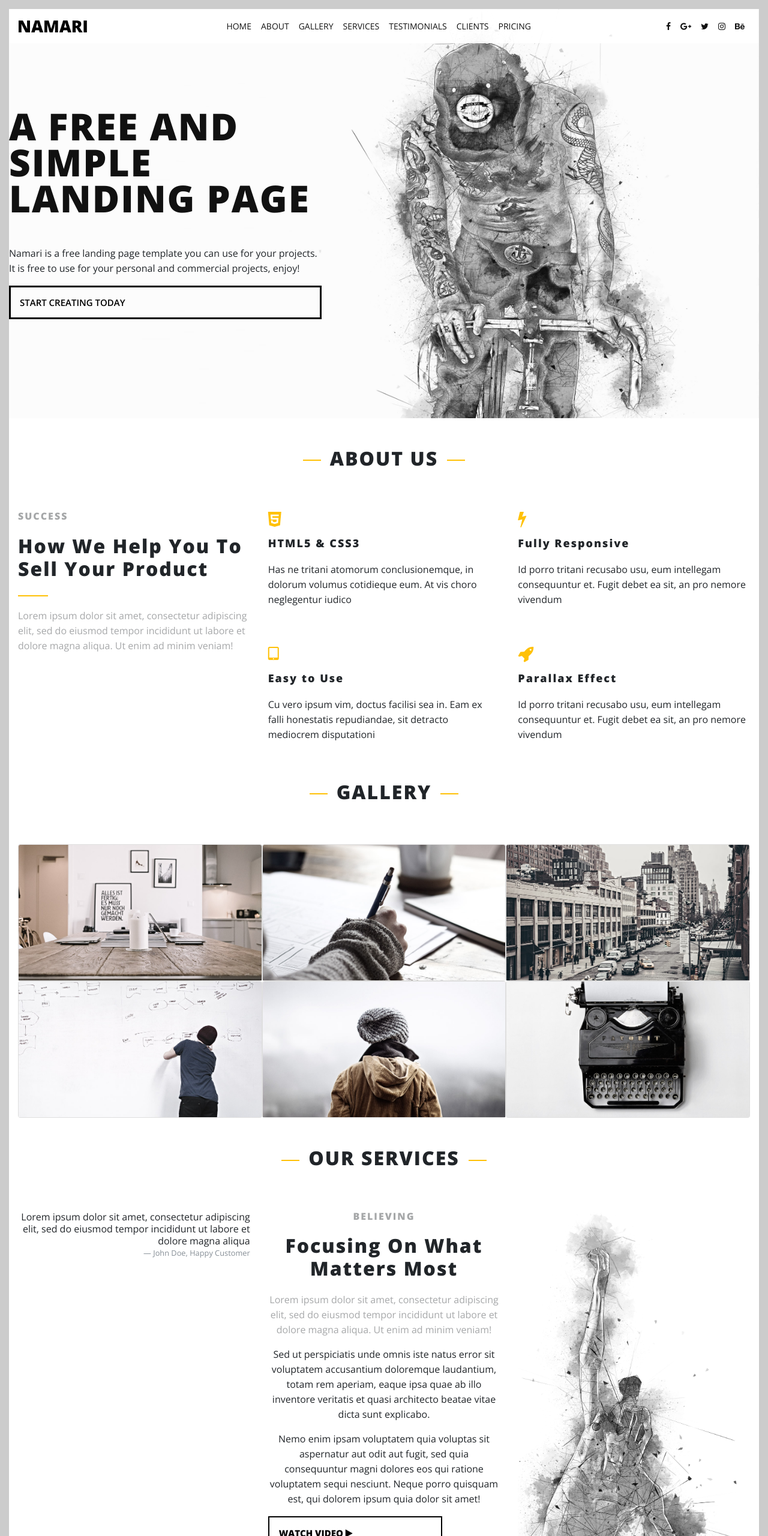
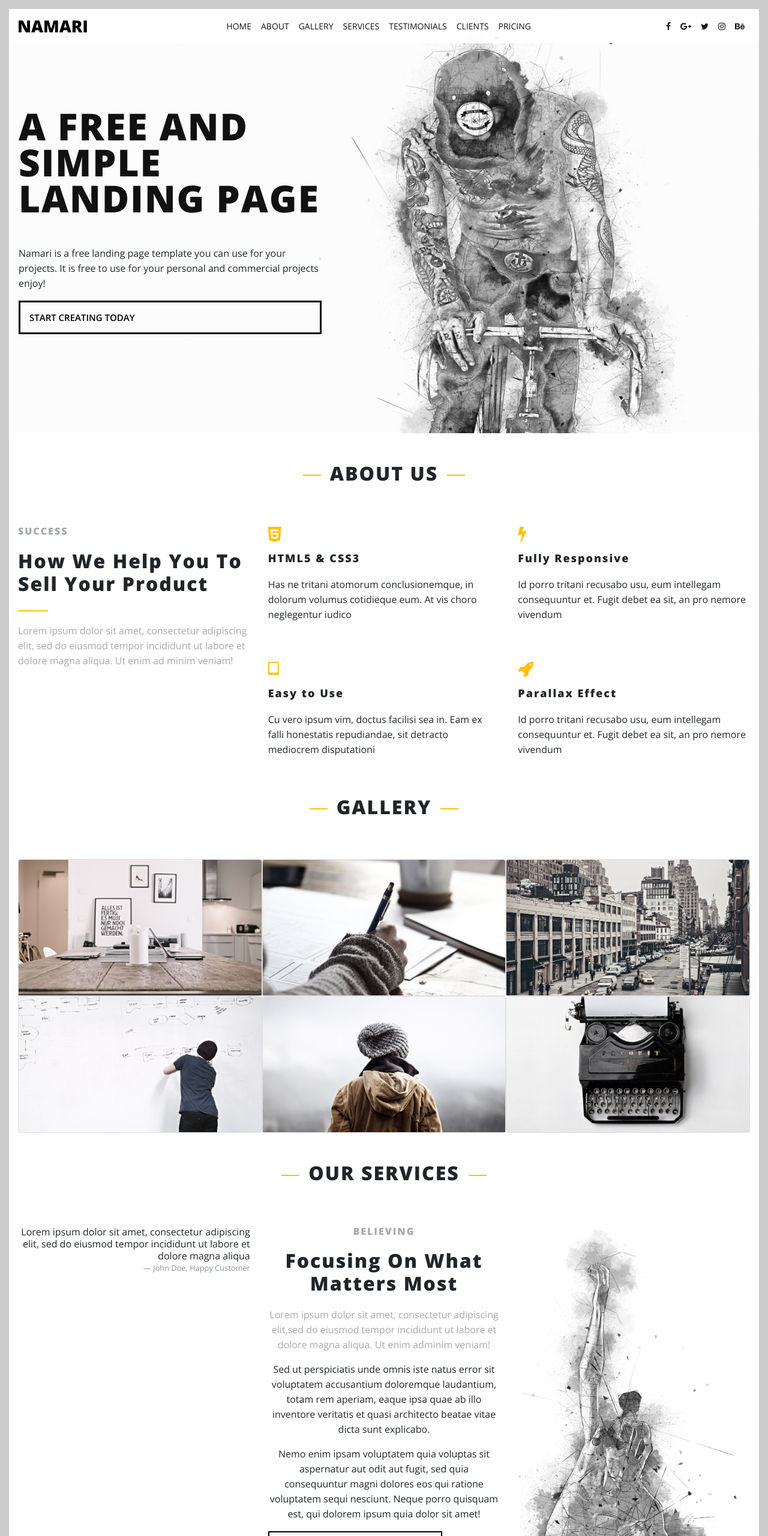
Before and after one commit to ronybarua-ethical18/namari-onepage-html5-template, a plain HTML site: page index.html in a window 1280 px wide. Shown: the top 2560 px of the page at 60% size. Drawn offline with nearby package versions, Linux system fonts and the light colour scheme.

Commit message:
header content updated

```diff
--- a/assets/css/style.css
+++ b/assets/css/style.css
@@ -207,7 +207,7 @@ blockquote{
 .content{
 
 	overflow:hidden;
-	padding:150px 0;
+	padding:150px 0 150px 16px;
 }
 .content a{
 
--- a/index.html
+++ b/index.html
@@ -86,8 +86,7 @@
 			<div class="content col-md-5 col-md-offset-7 text-left">
 				<h1 class="text-sm-left wow fadeInUp" data-wow-delay="">A FREE AND SIMPLE LANDING PAGE</h1><br>
 				<p class="text-sm-left wow fadeInUp" data-wow-delay="0.2s">Namari is a free landing page template
-					you can use for your projects. It is free to use for your personal and commercial projects,
-					enjoy!</p>
+					you can use for your projects. It is free to use for your personal and commercial projects enjoy!</p>
 				<a href="" class="text-sm-left  wow fadeInUp" data-wow-delay="0.4s">start creating today</a>
 			</div>
 		</div>
@@ -211,26 +210,18 @@
 				<div class="service-details pt-5 pb-5">
 					<div class="row">
 						<div class="service-quote col-md-4 wow fadeInUp" data-wow-delay="">
-							<blockquote class="blockquote text-right">Lorem ipsum dolor sit amet, consectetur
-								adipiscing elit, sed do eiusmod tempor incididunt ut labore et dolore magna
-								aliqua
-								<br>
-								<footer class="blockquote-footer">John Doe, Happy Customer</footer>
+							<blockquote class="blockquote text-right">Lorem ipsum dolor sit amet, consectetur adipiscing elit, sed do eiusmod tempor incididunt ut labore et dolore magna aliqua
+							<br>
+							<footer class="blockquote-footer">John Doe, Happy Customer</footer>
 							</blockquote>
 						</div>
 						<div class="service-focus col-md-4 col-sm-6 wow fadeInUp" data-wow-delay="">
 							<h6 class="color-opacity">BELIEVING</h6>
 							<h2>Focusing On What Matters Most</h2>
-							<p class="color-opacity">Lorem ipsum dolor sit amet, consectetur adipiscing elit,
-								sed do eiusmod tempor incididunt ut labore et dolore magna aliqua. Ut enim ad
-								minim veniam!</p>
-							<p>Sed ut perspiciatis unde omnis iste natus error sit voluptatem accusantium
-								doloremque laudantium, totam rem aperiam, eaque ipsa quae ab illo inventore
-								veritatis et quasi architecto beatae vitae dicta sunt explicabo.</p>
+							<p class="color-opacity">Lorem ipsum dolor sit amet, consectetur adipiscing elit,sed do eiusmod tempor incididunt ut labore et dolore magna aliqua. Ut enim adminim veniam!</p>
+							<p>Sed ut perspiciatis unde omnis iste natus error sit voluptatem accusantium doloremque laudantium, totam rem aperiam, eaque ipsa quae ab illo inventore veritatis et quasi architecto beatae vitae dicta sunt explicabo.</p>
 
-							<p>Nemo enim ipsam voluptatem quia voluptas sit aspernatur aut odit aut fugit, sed
-								quia consequuntur magni dolores eos qui ratione voluptatem sequi nesciunt. Neque
-								porro quisquam est, qui dolorem ipsum quia dolor sit amet!</p>
+							<p>Nemo enim ipsam voluptatem quia voluptas sit aspernatur aut odit aut fugit, sed quia consequuntur magni dolores eos qui ratione voluptatem sequi nesciunt. Neque porro quisquam est, qui dolorem ipsum quia dolor sit amet!</p>
 							<a href="" class="text-left mr-auto w-75 p-3">watch video <i class="fa fa-play"></i></a>
 						</div>
 						<div class="service-image col-md-4 col-sm-6 wow fadeInUp" data-wow-delay="">
@@ -258,8 +249,7 @@
 							<img src="assets/img/user-images/user-1.jpg" alt="" />
 							<div class="media-body">
 								<blockquote class="blockquote text-center"><i class="fa fa-quote-left"></i>
-									Lorem ipsum dolor sit amet, consectetur adipiscing elit, sed do eiusmod
-									tempor incididunt ut labore et dolore magna aliqua <i class="fa fa-quote-right"></i>
+									Lorem ipsum dolor sit amet, consectetur adipiscing elit, sed do eiusmod tempor incididunt ut labore et dolore magna aliqua <i class="fa fa-quote-right"></i>
 									<footer class="blockquote-footer">John Doe, Happy Customer</footer>
 								</blockquote>
 							</div>
@@ -268,8 +258,7 @@
 							<img src="assets/img/user-images/user-2.jpg" alt="" />
 							<div class="media-body">
 								<blockquote class="blockquote text-center"><i class="fa fa-quote-left"></i>
-									Lorem ipsum dolor sit amet, consectetur adipiscing elit, sed do eiusmod
-									tempor incididunt ut labore et dolore magna aliqua <i class="fa fa-quote-right"></i>
+									Lorem ipsum dolor sit amet, consectetur adipiscing elit, sed do eiusmod tempor incididunt ut labore et dolore magna aliqua <i class="fa fa-quote-right"></i>
 									<footer class="blockquote-footer">Roslyn Doe - Happy Customer</footer>
 								</blockquote>
 							</div>
@@ -278,8 +267,7 @@
 							<img src="assets/img/user-images/user-3.jpg" alt="" />
 							<div class="media-body">
 								<blockquote class="blockquote text-center"><i class="fa fa-quote-left"></i>
-									Lorem ipsum dolor sit amet, consectetur adipiscing elit, sed do eiusmod
-									tempor incididunt ut labore et dolore magna aliqua <i class="fa fa-quote-right"></i>
+									Lorem ipsum dolor sit amet, consectetur adipiscing elit, sed do eiusmod tempor incididunt ut labore et dolore magna aliqua <i class="fa fa-quote-right"></i>
 									<footer class="blockquote-footer">Thomas Doe - Happy Customer</footer>
 								</blockquote>
 							</div>
@@ -301,9 +289,7 @@
 						<div class="clients-details col-md-6 text-left wow fadeInUp" data-wow-delay="">
 							<h5 class="color-opacity">TRUST</h5>
 							<h2 class="heading-line text-sm-center">Companies who use our services</h2>
-							<p class="color-opacity">Lorem ipsum dolor sit amet, consectetur adipiscing elit,
-								sed do eiusmod tempor incididunt ut labore et dolore magna aliqua. Ut enim ad
-								minim veniam!</p>
+							<p class="color-opacity">Lorem ipsum dolor sit amet, consectetur adipiscing elit, sed do eiusmod tempor incididunt ut labore edolore magna aliqua. Ut enim adminim veniam!</p>
 						</div>
 						<div class="clients-logo col-md-2 col-sm-4 wow fadeInUp" data-wow-delay="">
 							<div class="company-image">
@@ -409,7 +395,8 @@
 								<p class="color-opacity">Most popular choice</p>
 								<div class="pricing-package bg-warning m-2 p-3 text-white">
 									<h1 class="text-white">$29</h1>
-									<p>Lorem ipsum dolor sit amet, consectetur adipiscing elit</p>
+									<p>Lorem ipsum dolor sit amet, consectetur adipiscing elit
+									</p>
 								</div>
 								<div class="package-menu">
 									<ul>
@@ -478,7 +465,6 @@
 				</ul>
 			</nav>
 		</div>
-
 	</footer>
 	<!-- footer section end -->
 
```
